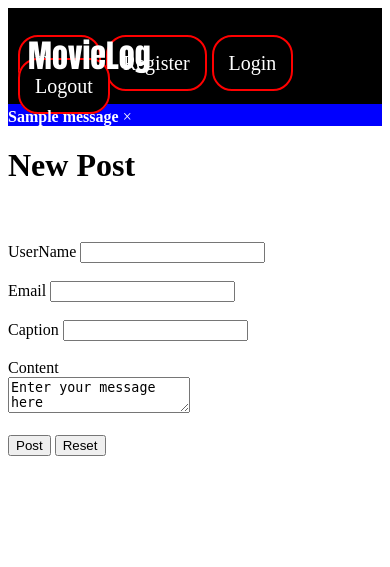
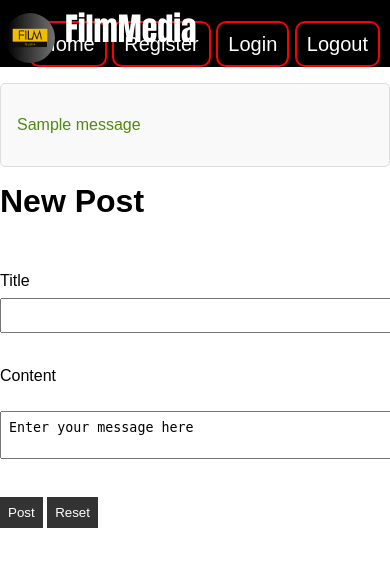
Before and after one commit to B-a-b-u/MoviLog, a Django app: page /add_post/ in a window 390 px wide; the page is wider, and only the part inside the window is pictured. Shown: the top 567 px of that part. Run offline with Django 5.2, Linux system fonts and the light colour scheme; a user stored in the database is signed in; tables that the repository leaves empty hold one stand-in row (values such as "Sample post"); one stand-in notice (Sample message) is shown.

Commit message:
Added Logo, basic css for all pages

```diff
--- /dev/null
+++ b/movieapp/static/movieapp/add_post_style.css
@@ -0,0 +1,59 @@
+/* Add some margin and padding to the body element */
+body {
+    margin: 0;
+    padding: 0;
+    font-family: Arial, sans-serif;
+  }
+
+  /* Style the header element */
+  header {
+    background-color: #333;
+    color: #fff;
+    padding: 1rem;
+    text-align: center;
+  }
+
+  /* Style the h1 element */
+  h1 {
+    margin: 0;
+  }
+
+  /* Style the main element */
+  main {
+    padding: 2rem;
+  }
+
+  /* Style the form element */
+  form {
+    margin: 0 auto;
+    width: 30rem;
+  }
+
+  /* Style the label elements */
+  label {
+    display: block;
+    margin-top: 1rem;
+  }
+
+  /* Style the input and textarea elements */
+  input[type="text"],
+  textarea {
+    width: 100%;
+    padding: 0.5rem;
+    margin-top: 0.5rem;
+  }
+
+  /* Style the button elements */
+  button {
+    background-color: #333;
+    color: #fff;
+    border: none;
+    padding: 0.5rem;
+    margin-top: 1rem;
+    cursor: pointer;
+  }
+
+  /* Style the button elements on hover */
+  button:hover {
+    background-color: #444;
+  }
--- a/movieapp/static/movieapp/base_style.css
+++ b/movieapp/static/movieapp/base_style.css
@@ -1,27 +1,50 @@
-.navbar{
+body {
+    margin: 0;
+    padding: 0;
+    font-family: Arial, sans-serif;
+}
+
+
+ .navbar{
+
     background-color: black;
     padding-top: 0.5%;
     padding-bottom: 0.5%;
     overflow: visible;
+
+}
+.nav-header{
+    display: flex;
 }
 .nav-header a{
     font-family: Impact, Haettenschweiler, 'Arial Narrow Bold', sans-serif;
     text-decoration: none;
     color : white;
     margin-left : 20px;
+    display: flex;
+}
+.nav-icon{
+    margin-top: -60px;
+    float: right;
+    display: block;
+    padding: 10px;
+    font-size: 20px;
 }
 
-.nav-icon{
-    margin-top: -60px;
- float :right;
- display : block;
- padding: 10px;
- font-size: 20px;
+.title{
+    text-decoration: none;
+   }
 
+.logo {
+    height: 50px;
+    width: 50px; /* Adjust size as needed */
+    margin-top: 5%;
+    margin-right: 10px;
+    border-radius: 50px;
 }
 
 .nav-icon a{
-   text-decoration: none;
+    text-decoration: none;
     color : white;
     background-color: black;
     padding : 15px;
@@ -38,8 +61,67 @@
     color : black;
 }
 
-/* alert message */
+
 .alert{
- background-color : blue;
- color : white;
+    background-color : blue;
+    color : white;
 }
+ @media screen and (max-width: 768px) {
+    .navbar {
+        padding-top: 1%;
+        padding-bottom: 1%;
+    }
+    .nav-header a {
+        margin-left: 10px;
+    }
+    .nav-icon {
+        margin-top: -50px;
+    }
+    .nav-icon a {
+        padding: 10px;
+        border-radius: 15px;
+    }
+}
+
+@media screen and (max-width: 480px) {
+    .navbar {
+        padding-top: 1%;
+        padding-bottom: 1%;
+    }
+    .nav-header a {
+        margin-left: 5px;
+    }
+    .nav-icon {
+        margin-top: -40px;
+    }
+    .nav-icon a {
+        padding: 10px;
+        border-radius: 10px;
+    }
+}
+
+
+.messages {
+  margin: 1em 0;
+  padding: 1em;
+  list-style: none;
+  background-color: #f9f9f9;
+  border: 1px solid #ddd;
+  border-radius: 5px;
+}
+
+.messages li {
+  margin-bottom: 0.5em;
+}
+
+.messages .error {
+  color: #b32013;
+}
+
+.messages .success {
+  color: #4F8A10;
+}
+
+.messages .info {
+  color: #005A9C;
+}
--- a/movieapp/templates/movieapp/add_post.html
+++ b/movieapp/templates/movieapp/add_post.html
@@ -1,5 +1,10 @@
 {% extends 'movieapp/base.html' %}
-{% block content %}
+
+{% load static %}
+
+    {% block extra_css %}
+    <link rel="stylesheet" href="{% static 'movieapp/add_post_style.css' %}">
+    {% endblock extra_css %}{% block content %}
 <div class="new-post">
     <h1 class="new-post-header">New Post</h1>
     <div new-post-form>
@@ -8,20 +13,13 @@
                 {% csrf_token %}
                 <br><br>
 
-                <label for="username">UserName</label>
-                <input type="text" name="username">
-                <br><br>
-
-                <label for="email">Email</label>
-                <input type="email" name="email">
-                <br><br>
-
-                <label for="caption">Caption</label>
+                <label for="caption">Title</label>
                 <input type="text" name="caption">
                 <br><br>
 
                 <label for="content">Content</label>
                 <br>
+
                 <textarea name="content">Enter your message here</textarea>
                 <br><br>
 
--- a/movieapp/templates/movieapp/base.html
+++ b/movieapp/templates/movieapp/base.html
@@ -5,7 +5,7 @@
     <meta name="viewport"
           content="width=device-width, user-scalable=no, initial-scale=1.0, maximum-scale=1.0, minimum-scale=1.0">
     <meta http-equiv="X-UA-Compatible" content="ie=edge">
-        <title>MoviLog</title>
+        <title>FilmMedia</title>
         {% load static %}
         <link rel="stylesheet" href="{% static 'movieapp/base_style.css' %}">
         {% block extra_css %}
@@ -14,7 +14,10 @@
     <body>
         <div class="navbar">
                <div class="nav-header">
-                   <h1><a href="{% url 'home' %}" > MovieLog </a><h1>
+                <a href="{% url 'home' %}">
+                <img src="{% static 'movieapp/images/FilmMediaLogo.png' %}" alt="Logo" class="logo">
+                <h1 class="title">FilmMedia</h1>
+                </a>
                </div>
                <div class="nav-icon">
                     <a class="nav-home-icon" href="{% url 'home' %}">Home</a>
@@ -26,12 +29,13 @@
         </div>
         <div class="notification">
             {% if messages %}
-                {% for message in messages %}
-                    <div class="alert">
-                        <strong>{{message}}</strong>
-                        <span class="cls-btn" onclick="this.parentElement.style.display='none';">&times;</span>
-                    </div>
-                {% endfor %}
+            <div class="messages">
+                {% if messages %}
+                    {% for message in messages %}
+                    <p class="{{ message.tags }}">{{ message }}</p>
+                    {% endfor %}
+                {% endif %}
+            </div>
             {% endif %}
         </div>
         {% block content %}{% endblock  %}
--- a/movieapp/templates/movieapp/post.html
+++ b/movieapp/templates/movieapp/post.html
@@ -1,4 +1,9 @@
 {% extends "movieapp/base.html" %}
+{% load static %}
+
+    {% block extra_css %}
+    <link rel="stylesheet" href="{% static 'movieapp/post_style.css' %}">
+    {% endblock extra_css %}
 {% block content %}
     {% if user_post %}
         <div class="user-post" align="center">
```
Also changed, not shown: movieapp/static/movieapp/home_style.css (+189 -0 lines), movieapp/static/movieapp/login_style.css (added, +42 -0 lines), movieapp/static/movieapp/post_style.css (added, +33 -0 lines), movieapp/templates/movieapp/home.html (+3 -5 lines), movieapp/templates/movieapp/login.html (+7 -0 lines), movieapp/static/movieapp/images/FilmMediaLogo.png (added).
